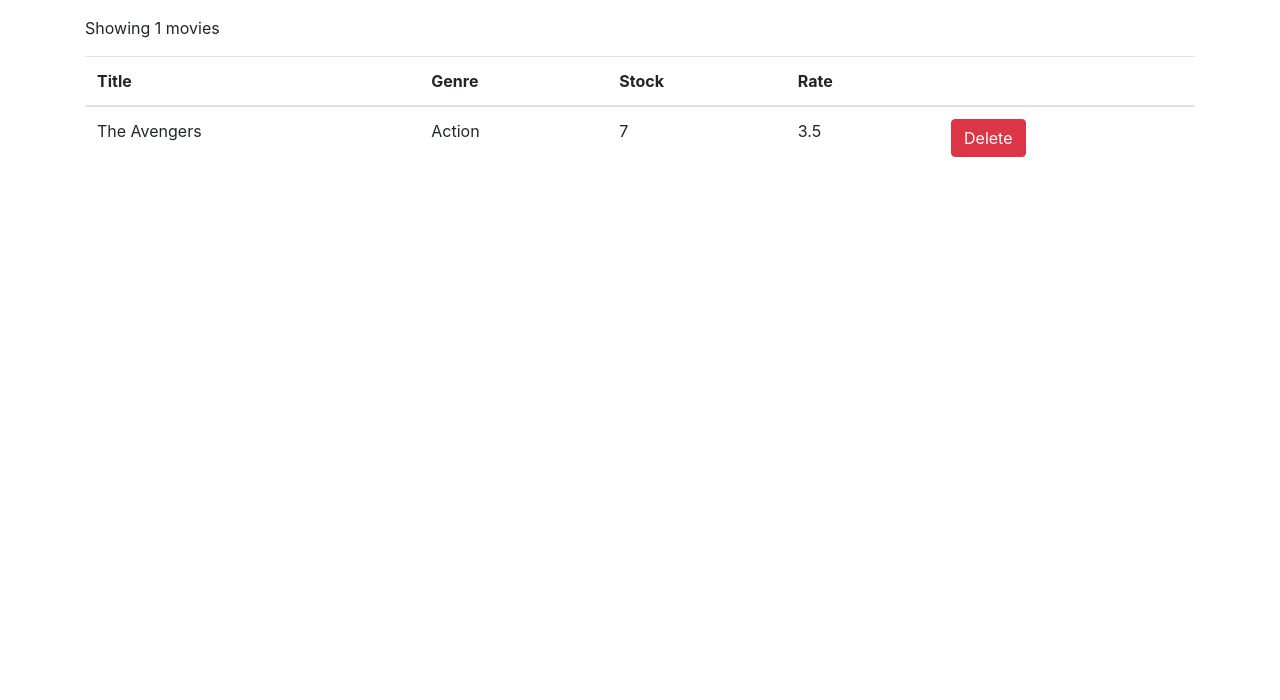
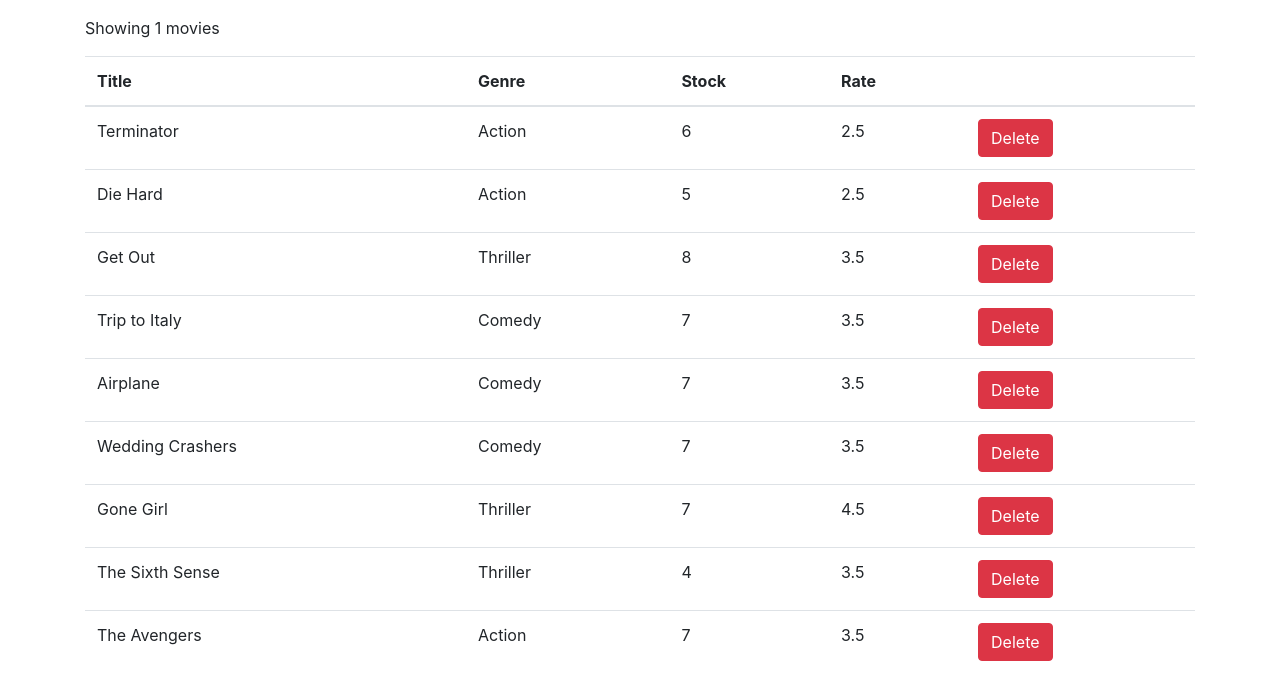
Before and after one commit to jgrissom/vidly, a React (Create React App) app: page / in a window 1280 px wide. Shown: the top 700 px of the page. Built offline with nearby package versions, Linux system fonts and the light colour scheme.

Commit message:
Display movies - Array() .map

```diff
--- a/src/components/movies.jsx
+++ b/src/components/movies.jsx
@@ -6,7 +6,6 @@ class Movies extends Component {
     movies: getMovies(),
   };
   render() {
-    console.log(this.state.movies);
     return (
       <React.Fragment>
         <p className="mt-3">Showing 1 movies</p>
@@ -21,17 +20,19 @@ class Movies extends Component {
             </tr>
           </thead>
           <tbody>
-            <tr>
-              <td>The Avengers</td>
-              <td>Action</td>
-              <td>7</td>
-              <td>3.5</td>
+            {this.state.movies.map((movie) => (
+              <tr key={movie._id}>
+                <td>{movie.title}</td>
+                <td>{movie.genre.name}</td>
+                <td>{movie.numberInStock}</td>
+                <td>{movie.dailyRentalRate}</td>
                 <td>
                   <button type="button" className="btn btn-danger">
                     Delete
                   </button>
                 </td>
               </tr>
+            ))}
           </tbody>
         </table>
       </React.Fragment>
```
Lines whose indentation alone changed are shown as unchanged.
